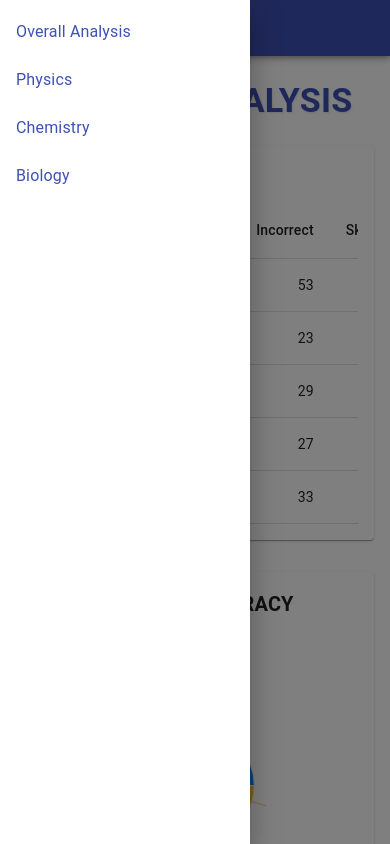
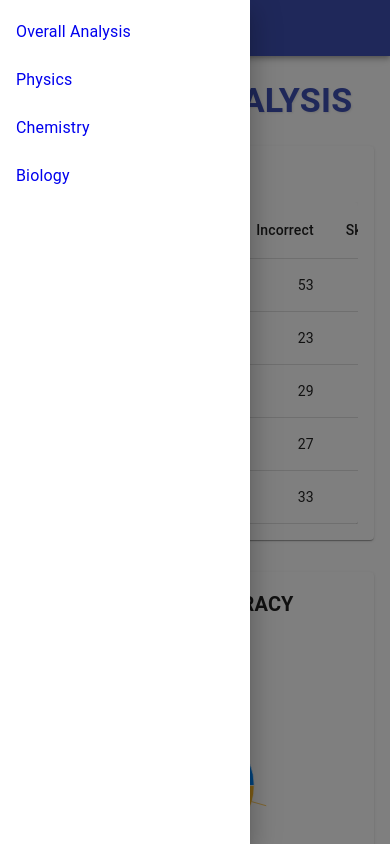
Before and after one commit to qasimk02/prep-insight, a React (Create React App) app: page / in a window 390 px wide. Both pictures are taken after a click on the button "menu". Shown: the top 844 px of the page. Built offline with nearby package versions, Linux system fonts and the light colour scheme; some icons are missing; the HTML template or start-up script is replaced by a standard one.

Commit message:
fixed navbar

```diff
--- a/src/components/Navigation/Navigation.js
+++ b/src/components/Navigation/Navigation.js
@@ -65,12 +65,8 @@ const Navigation = () => {
       <Drawer anchor="left" open={mobileOpen} onClose={handleDrawerToggle}>
         <List sx={{ width: 250 }}>
           {menuItems.map((item) => (
-            <ListItem button key={item.text} onClick={handleDrawerToggle}>
-              <ListItemText>
-                <Link to={item.path} style={{ textDecoration: "none", color: "#3f51b5" }}>
-                  {item.text}
-                </Link>
-              </ListItemText>
+            <ListItem button key={item.text} component={Link} to={item.path} onClick={handleDrawerToggle}>
+              <ListItemText primary={item.text} />
             </ListItem>
           ))}
         </List>
```
